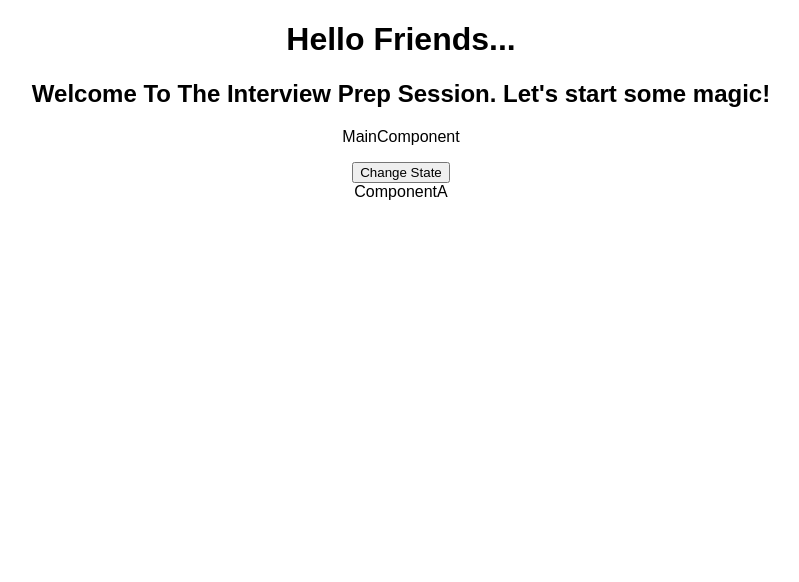
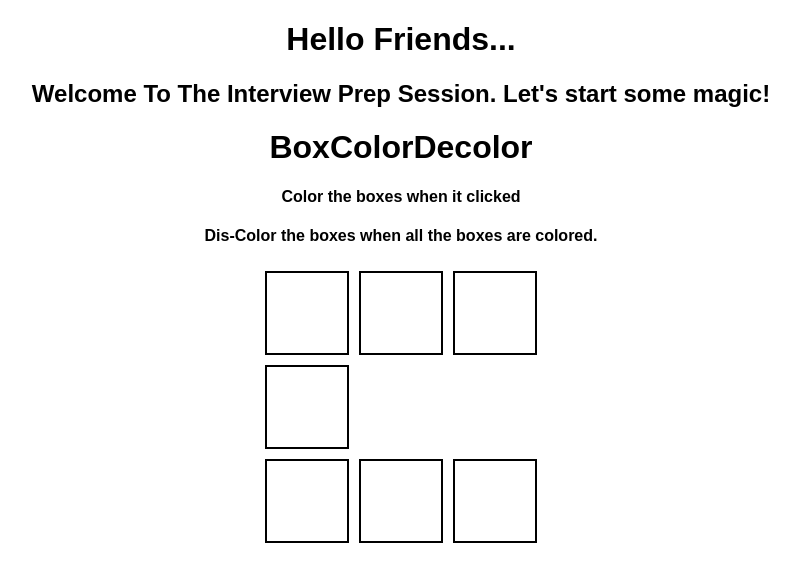
Before and after one commit to DebarunMitra/PlayWithReactHook, a React (Create React App) app in the folder react-inteview-prep/: page / in a window 1280 px wide. Shown: the top 582 px of the page, without its empty margins (239-1038 px from the left). Built offline with nearby package versions, Linux system fonts and the light colour scheme.

Commit message:
Box Color, Dis-Color program added

```diff
--- a/react-inteview-prep/src/App.js
+++ b/react-inteview-prep/src/App.js
@@ -11,6 +11,7 @@ import MainComponent from './Components/LifeCycleMethod/ClassLevel/MainComponent
 import PortalDemo from './Components/ReactPortal/PortalDemo';
 import Person from './Components/ErrorBoundaries/Person';
 import ErrorBoundary from './Components/ErrorBoundaries/ErrorBoundary';
+import BoxColorDecolor from './Components/BoxColorDecolor/BoxColorDecolor';
 
 function App() {
   return (
@@ -27,7 +28,7 @@ function App() {
       <ErrorBoundary>
         <Person personName={'Clint Clark'} />
       </ErrorBoundary> */}
-      <MainComponent />
+      {/* <MainComponent /> */}
       {/* <ReadAPIwithPagination /> */}
       {/* <InfiniteScroll /> */}
       {/* <PrintWithInterval /> */}
@@ -35,6 +36,7 @@ function App() {
       {/* <TodoListApp /> */}
       {/* <HorizontalScrollCard /> */}
       {/* <Timer duration={2 * 24 * 60 * 60 * 1000} /> */}
+      <BoxColorDecolor />
     </div>
   );
 }
--- /dev/null
+++ b/react-inteview-prep/src/Components/BoxColorDecolor/Box.jsx
@@ -0,0 +1,19 @@
+import React from 'react'
+
+function Box({id, bg=true, bgColor='green', border=true, borderColor='black', handleClick}) {
+  return (
+    <div
+        id={id}
+        style={{
+            width: '80px',
+            height: '80px',
+            backgroundColor: bg?bgColor:'white',
+            border: border?`2px solid ${borderColor}`:'2px solid white',
+            margin: '5px',
+        }}
+        onClick={(e) => bg?handleClick(e):false}
+    ></div>
+  )
+}
+
+export default Box
--- /dev/null
+++ b/react-inteview-prep/src/Components/BoxColorDecolor/BoxColorDecolor.jsx
@@ -0,0 +1,72 @@
+import React from 'react'
+import Box from './Box'
+
+function BoxColorDecolor() {
+
+    const activeBoxCount = 7;
+    const boxContainerPattern = [true, true, true, true, false, false, true, true, true];
+    let clickIdSequence = [];
+
+    const handleClick = (e) => {
+        // console.log(e.target);
+        const targettingBox = document.getElementById(e.target.id);
+        targettingBox.style.backgroundColor = 'green';
+        const clickedId = parseInt(e.target.id.split('-')[1]);
+        console.log(clickIdSequence.includes(clickedId));
+        if(!clickIdSequence.includes(clickedId)){
+            clickIdSequence.push(clickedId);
+        }
+
+        if(clickIdSequence.length === activeBoxCount){
+            // console.log(clickIdSequence);
+            handleBoxDisColouring(clickIdSequence);
+        }
+    }
+
+    const handleBoxDisColouring = (boxes) => {
+        boxes.map((box, index) => {
+            setTimeout(() => {
+                console.log('calling', `box-${box}`, (1000 * (index+1)));
+                document.getElementById(`box-${box}`).style.backgroundColor = 'white';
+            }, (1000 * (index+1)))
+        })
+
+        clickIdSequence = []
+    }
+
+  return (
+    <div>
+        <h1>BoxColorDecolor</h1>
+        <h4>Color the boxes when it clicked</h4>
+        <h4>Dis-Color the boxes when all the boxes are colored.</h4>
+        <div style={{
+            display: 'flex',
+            justifyContent: 'center',
+        }}>
+            <div style={{
+                display: 'flex',
+                flexWrap: 'wrap',
+                justifyContent: 'center',
+                alignItems: 'center',
+                width: '282px'
+            }}>
+            {
+                boxContainerPattern.map((box, index) => {
+                    if(box){
+                        return (
+                            <Box key={'box-'+index} id={'box-'+index} bgColor='white' handleClick={handleClick} />
+                        )
+                    }else{
+                        return (
+                            <Box key={'box-'+index} id={'box-'+index} bg={false} border={false} />
+                        )
+                    }
+                })
+            }
+            </div>
+        </div>
+    </div>
+  )
+}
+
+export default BoxColorDecolor
```
